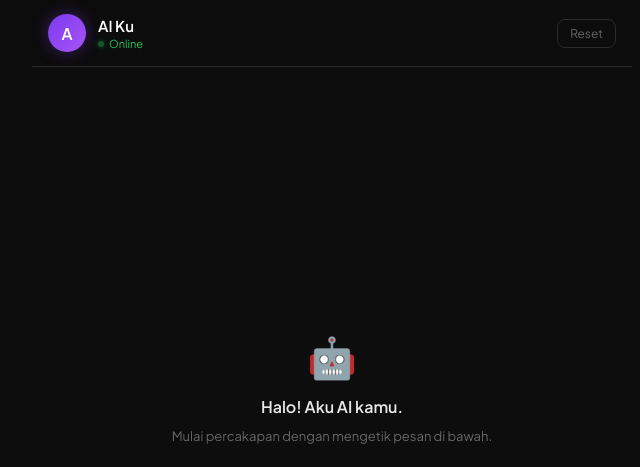
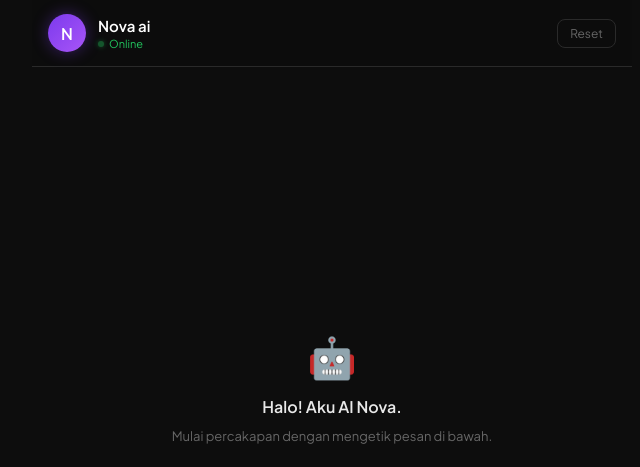
Before and after one commit to laapa903-art/Zip-nova, a plain HTML site: page index.html in a window 1280 px wide. Shown: the top 467 px of the page, 308-948 px from the left. Drawn offline with Linux system fonts and the light colour scheme.

Commit message:
Update index.html

```diff
--- a/index.html
+++ b/index.html
@@ -186,9 +186,9 @@ textarea::placeholder{color:var(--muted)}
 // ══════════════════════════════════════
 //  KONFIGURASI TAMPILAN — EDIT INI
 // ══════════════════════════════════════
-const AI_NAME    = "AI Ku";        // nama AI
-const AI_INITIAL = "A";           // huruf di avatar
-const WELCOME    = "Halo! Aku AI kamu.";  // pesan welcome
+const AI_NAME    = "Nova ai";        // nama AI
+const AI_INITIAL = "N";           // huruf di avatar
+const WELCOME    = "Halo! Aku AI Nova.";  // pesan welcome
 // ══════════════════════════════════════
 
 document.getElementById('headerName').textContent  = AI_NAME;
```
